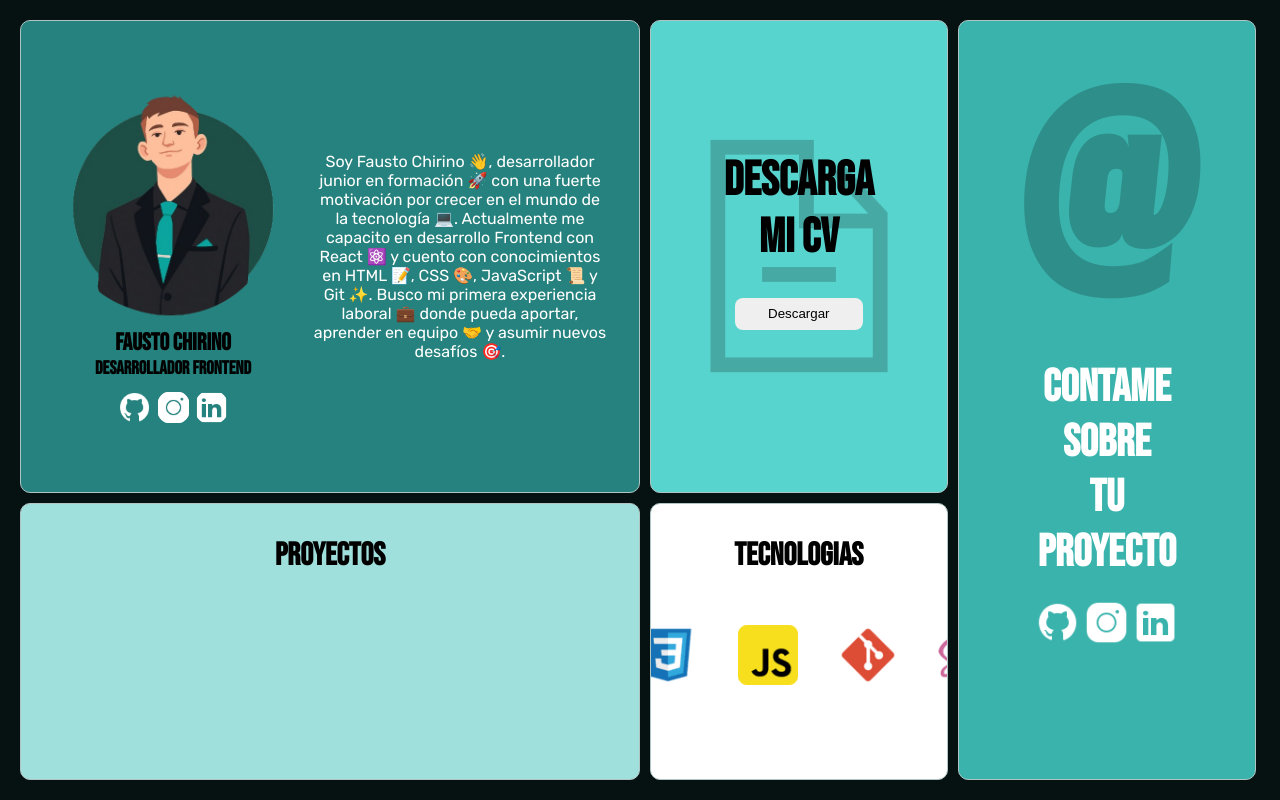
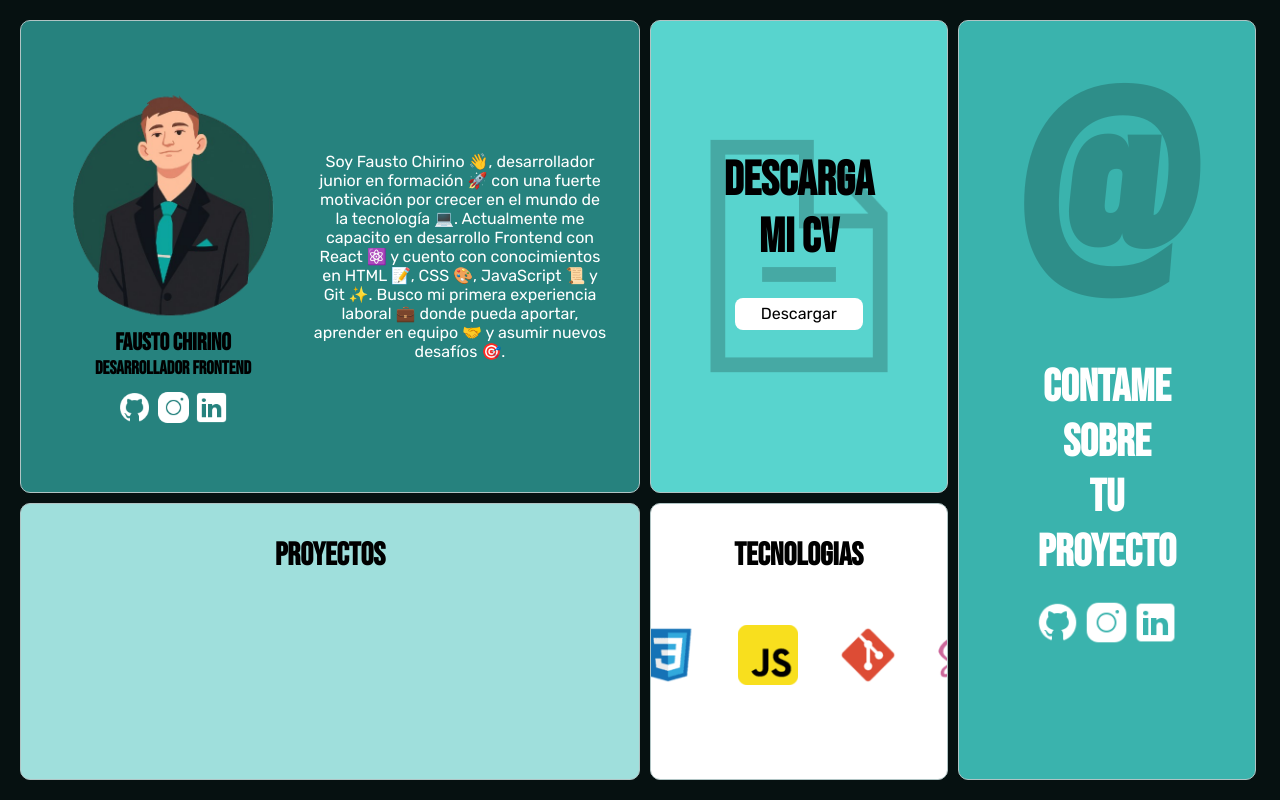
Before and after one commit to NogFait18/PortaFolio, a plain HTML site: page index.html in a window 1280 px wide. Drawn offline with nearby package versions, Linux system fonts and the light colour scheme.

Commit message:
agregando animacion y funcionalidad a boton de cv y arreglando img de redes sociales

```diff
--- a/index.html
+++ b/index.html
@@ -33,7 +33,7 @@
     <div class="cv animate__animated animate__zoomIn">
         <h2>Descarga</h2>
         <h2>mi CV</h2>
-        <button>Descargar</button>
+        <a href="CV-Fausto Chirino.pdf" download="">Descargar</a>
     </div>
     <div class="contacto animate__animated animate__bounceInDown">
         <h2 class="arroba">@</h2>
--- a/scss/layout/_cv.scss
+++ b/scss/layout/_cv.scss
@@ -29,8 +29,9 @@
         font-size: 48px;
 
     }
-    button{
+    a{
         display: flex;
+        background-color: $color-blanco;
         justify-content: center;
         align-items: center;
         margin: 2rem;
@@ -39,5 +40,13 @@
         width:8rem;
         border-radius: 8px;
         cursor: pointer;
+        text-decoration: none;
+        color: inherit;
+        transition-duration: 0.2s;
+    }
+    a:hover{
+        background-color: $color-secundario;
+        color: $color-blanco;
+        border: 2px solid $color-blanco;
     }
 }
--- a/scss/layout/_sobre-mi.scss
+++ b/scss/layout/_sobre-mi.scss
@@ -15,7 +15,6 @@
         img{
             width: 15rem;
             height: 15rem;
-            border-radius: 100%;
         }
         .linkImg{
             margin-top: 10px;
```
Also changed, not shown: css/style.css, 2 other files.
